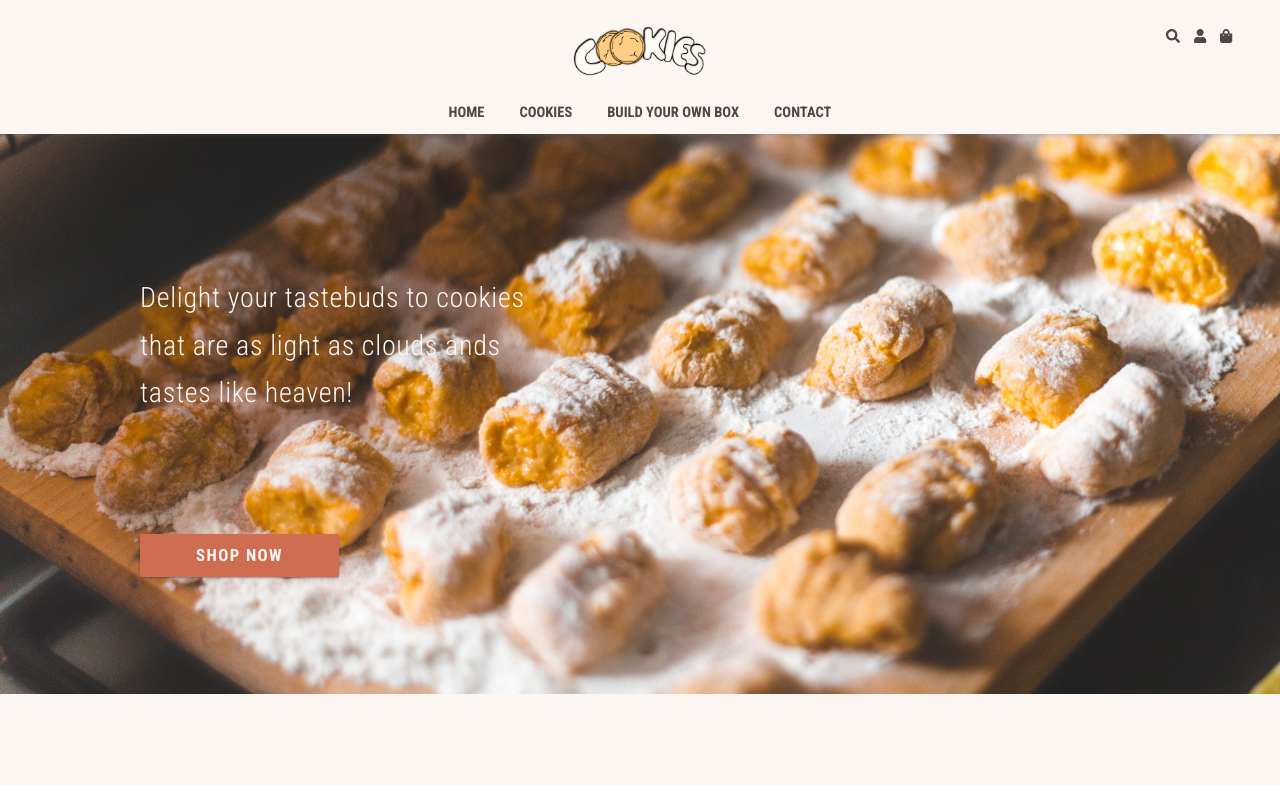
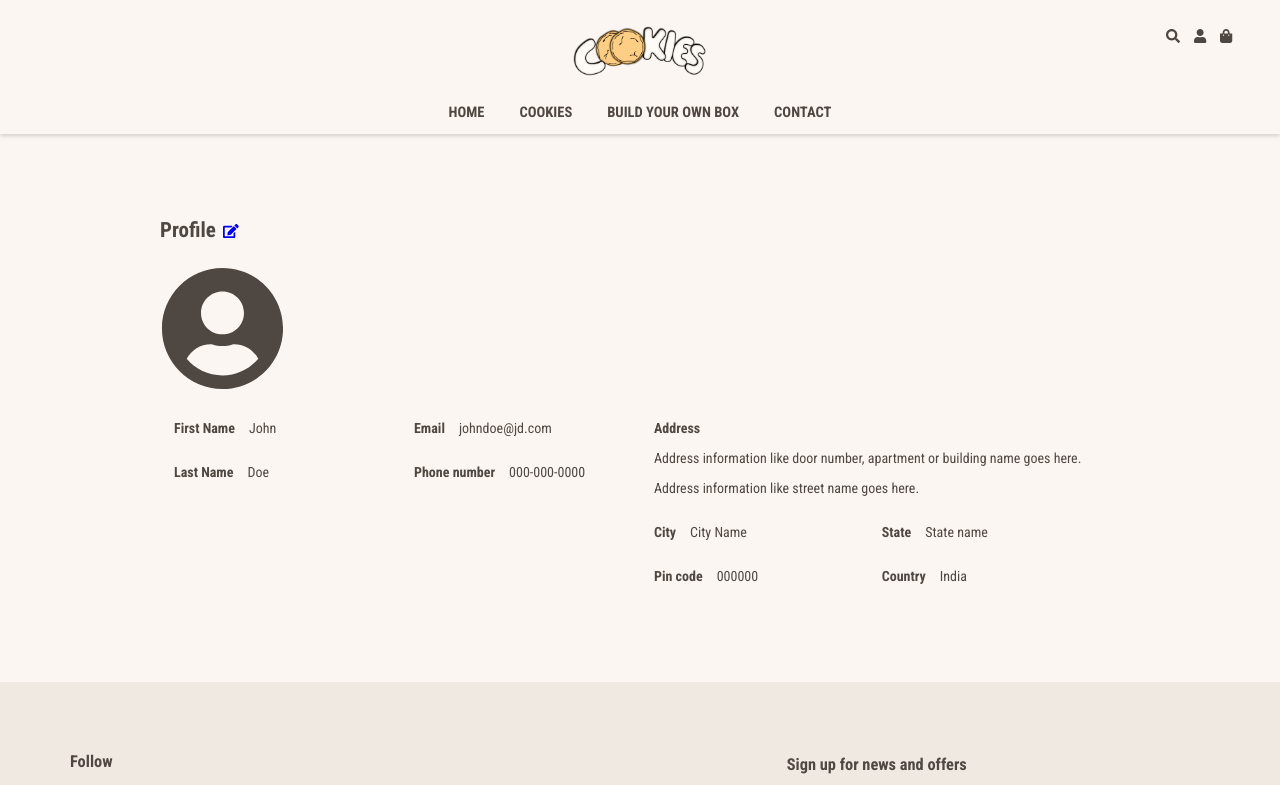
Before and after one commit to crisner/cookies-e-commerce-website, a React app: page /profile in a window 1280 px wide. Shown: the top 785 px of the page. Built offline with nearby package versions, Linux system fonts and the light colour scheme.

Commit message:
Create user profile page

```diff
--- a/src/App.tsx
+++ b/src/App.tsx
@@ -12,12 +12,16 @@ import BuildABox from './buildABox/BuildABox';
 import Contact from './Contact';
 import SignIn from './user-authentication/SignIn';
 import SignUp from './user-authentication/SignUp';
+import UserProfile from './user/Profile';
 import Cart from './cart/Cart'
 
 const App = (): JSX.Element => (
   <Router>
     <Header />
     <Switch>
+      <Route path="/profile">
+        <UserProfile />
+      </Route>
       <Route path="/signup">
         <SignUp />
       </Route>
--- a/src/stylesheet/main.css
+++ b/src/stylesheet/main.css
@@ -830,3 +830,56 @@ main .order-now .text {
   justify-content: center;
   margin-bottom: 1rem;
 }
+
+/* ------------------------- */
+/* -------- Profile -------- */
+/* ------------------------- */
+.user-profile {
+  margin: 6rem auto;
+  max-width: 75%;
+}
+
+.user-profile h2 svg {
+  font-size: 1rem;
+  margin: 0 0.5rem;
+}
+
+.user-profile .information-container {
+  display: flex;
+  flex-direction: row;
+  justify-content: flex-start;
+}
+
+.user-profile .primary-details {
+  display: flex;
+  /* align-items: center; */
+  width: 50%;
+}
+
+.user-profile .user-picture {
+  font-size: 125px;
+  width: 15%;
+}
+
+.user-profile .primary-details .user-name,
+.user-profile .primary-details .user-contact {
+  width: 50%;
+}
+
+/* .user-profile .primary-details h5, */
+.user-profile .user-details h4,
+.user-profile .address-information h4,
+.user-profile .address-information .address-section-1 {
+  margin: 1rem;
+}
+
+.user-profile .address-information .address-section-2,
+.user-profile .address-information .address-section-3 {
+  display: flex;
+}
+
+.user-profile .user-details {
+  display: flex;
+  align-items: center;
+  width: 100%;
+}
--- /dev/null
+++ b/src/user/Profile.tsx
@@ -0,0 +1,66 @@
+import React from 'react';
+import { Link } from 'react-router-dom';
+import { FontAwesomeIcon } from '@fortawesome/react-fontawesome';
+import { faUserCircle, faEdit } from '@fortawesome/free-solid-svg-icons';
+
+const UserProfile = (): JSX.Element => (
+  <div className="user-profile">
+    <h2>Profile<span><Link to="/profile?edit=true"><FontAwesomeIcon icon={faEdit} /></Link></span></h2>
+    <div className="user-picture">
+      <FontAwesomeIcon icon={faUserCircle} />
+    </div>
+    <div className="information-container">
+      <div className="primary-details">
+        <div className="user-name">
+          <div className="user-details">
+            <h4>First Name</h4>
+            <p>John</p>
+          </div>
+          <div className="user-details">
+            <h4>Last Name</h4>
+            <p>Doe</p>
+          </div>
+        </div>
+        <div className="user-contact">
+          <div className="user-details">
+            <h4>Email</h4>
+            <p>johndoe@jd.com</p>
+          </div>
+          <div className="user-details">
+            <h4>Phone number</h4>
+            <p>000-000-0000</p>
+          </div>
+        </div>
+      </div>
+      <div className="address-information">
+        <h4>Address</h4>
+        <div className="address-section-1">
+          <p>Address information like door number, apartment or building name goes here.</p>
+          <p>Address information like street name goes here.</p>
+        </div>
+        <section className="address-section-2">
+          <div className="user-details">
+            <h4>City</h4>
+            <p>City Name</p>
+          </div>
+          <div className="user-details">
+            <h4>State</h4>
+            <p>State name</p>
+          </div>
+        </section>
+        <section className="address-section-3">
+          <div className="user-details">
+            <h4>Pin code</h4>
+            <p>000000</p>
+          </div>
+          <div className="user-details">
+            <h4>Country</h4>
+            <p>India</p>
+          </div>
+        </section>
+      </div>
+    </div>
+  </div>
+)
+
+export default UserProfile;
```
